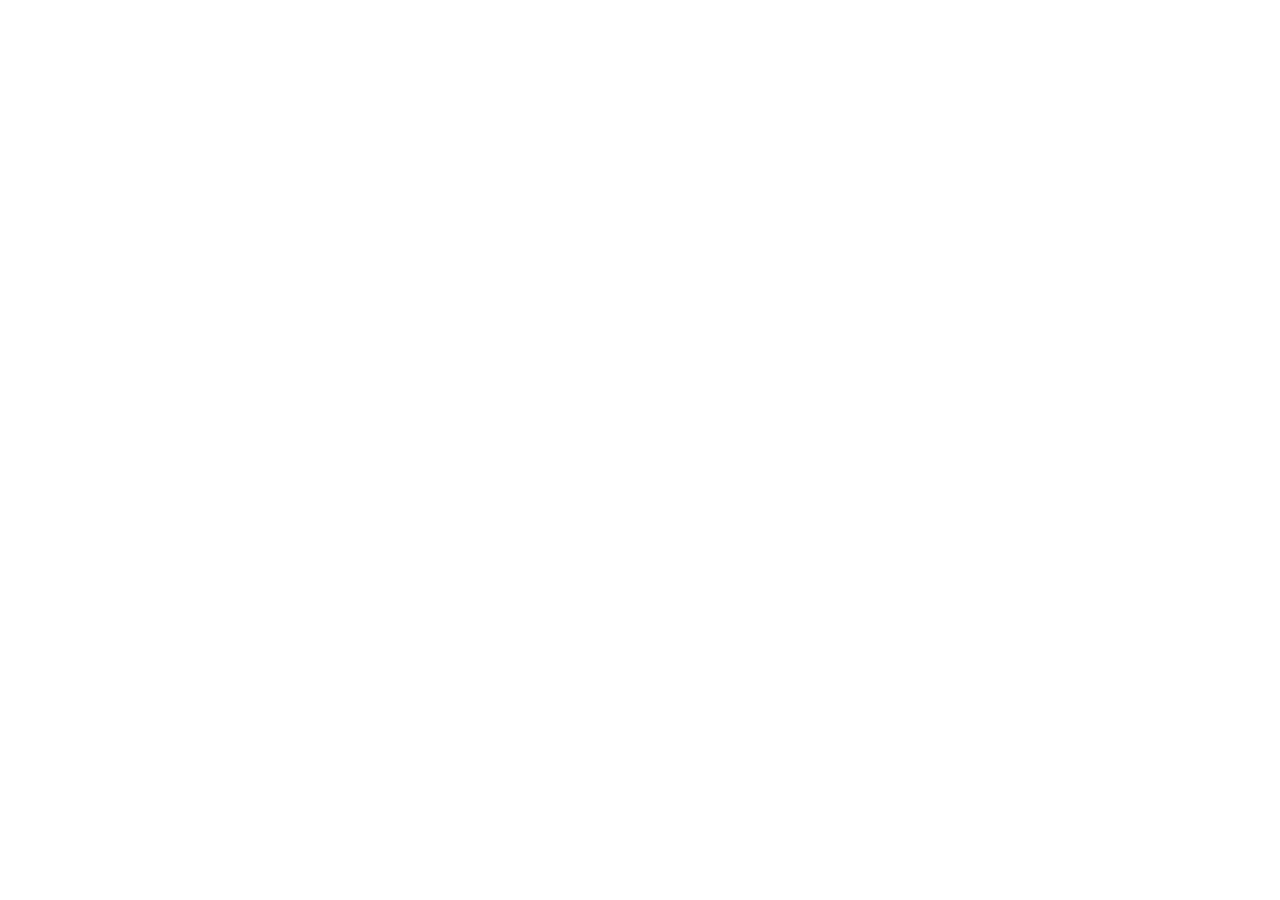
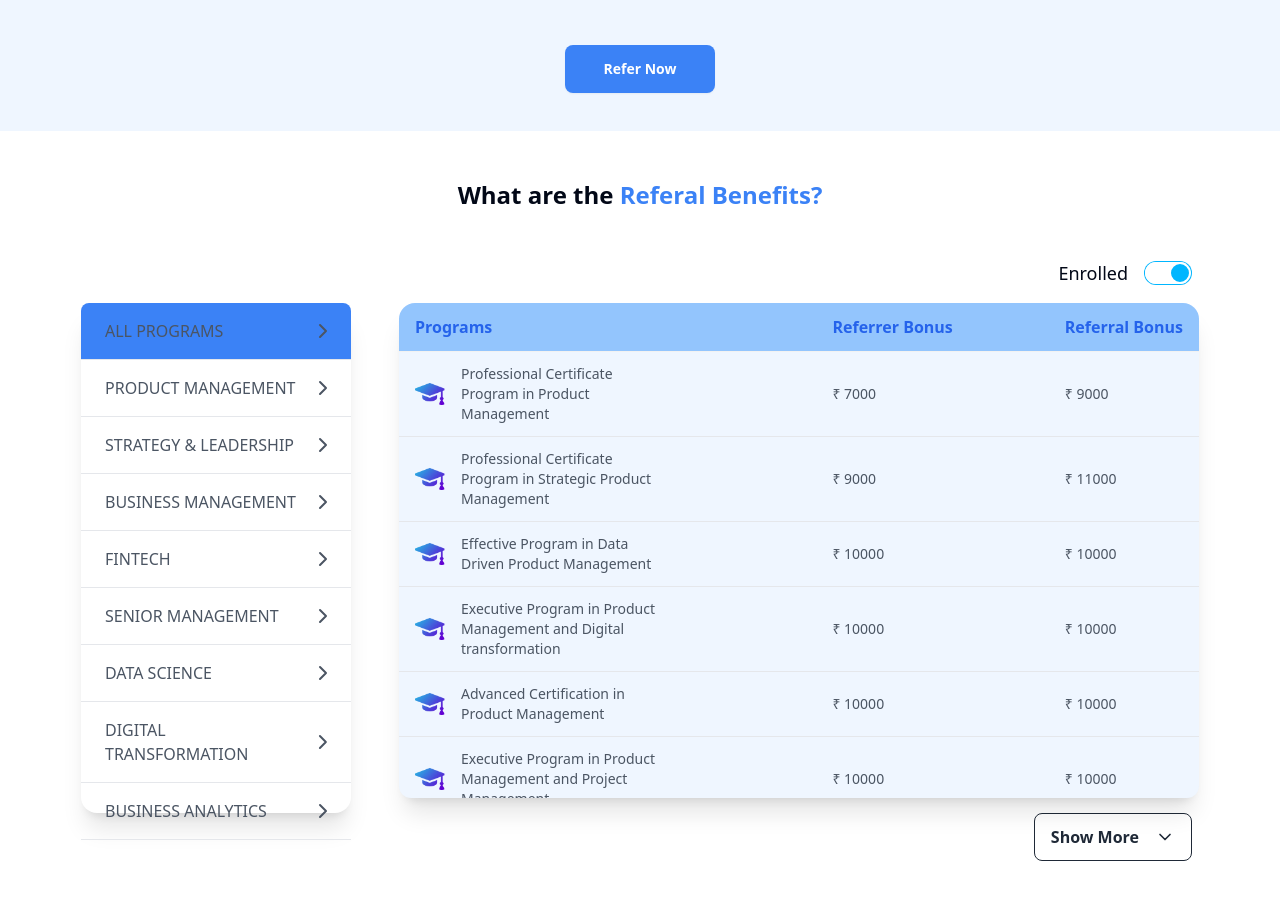
Before and after one commit to prajwal-pl/accredian-frontend-task, a React (Vite) app: page / in a window 1280 px wide. Shown: the part 1320-2220 px from the top of the page. Before the commit the page ends 875 px from the top, so only its background shows below. Built offline with nearby package versions, Linux system fonts and the light colour scheme.

Commit message:
finished referal benefits section

```diff
--- a/@/lib/utils.ts
+++ /dev/null
@@ -1,13 +0,0 @@
-import { type ClassValue, clsx } from "clsx";
-import { twMerge } from "tailwind-merge";
-
-export function cn(...inputs: ClassValue[]) {
-  return twMerge(clsx(inputs));
-}
-
-export const Navlinks = [
-  { name: "Refer", href: "#", active: true },
-  { name: "Benefits", href: "#", active: false },
-  { name: "FAQs", href: "#", active: false },
-  { name: "Support", href: "#", active: false },
-];
--- a/src/components/Navbar.tsx
+++ b/src/components/Navbar.tsx
@@ -1,8 +1,9 @@
 import { ChevronDown } from "lucide-react";
 import React from "react";
 import { Link } from "react-router-dom";
-import { Navlinks } from "../../@/lib/utils";
+
 import clsx from "clsx";
+import { Navlinks } from "@/lib/utils";
 
 type Props = {};
 
--- a/src/components/Refer.tsx
+++ b/src/components/Refer.tsx
@@ -1,9 +1,26 @@
 import React from "react";
+import referImage from "../../public/Figma-accredian.png";
 
 type Props = {};
 
 const Refer = (props: Props) => {
-  return <div>Refer</div>;
+  return (
+    <div className="h-[600px] bg-blue-50">
+      <h1 className="font-semibold text-2xl text-center py-12">
+        How do I <span className="text-blue-500">Refer?</span>
+      </h1>
+      <img
+        className="max-w-5xl mx-auto my-10"
+        src={referImage}
+        alt="refer image"
+        width={800}
+        height={500}
+      />
+      <button className="btn bg-blue-500 text-white border-none max-w-[150px] w-full my-12 flex mx-auto">
+        Refer Now
+      </button>
+    </div>
+  );
 };
 
 export default Refer;
--- /dev/null
+++ b/src/components/ReferalBenefits.tsx
@@ -0,0 +1,82 @@
+import { ProgramRows, Programs } from "@/lib/utils";
+import { ChevronDown, ChevronRight } from "lucide-react";
+import programPic from "/programPic.png";
+import { Link } from "react-router-dom";
+
+type Props = {};
+
+function ReferalBenefits({}: Props) {
+  return (
+    <div className="max-w-6xl mx-auto">
+      <h1 className="font-semibold text-2xl text-center py-12">
+        What are the <span className="text-blue-500">Referal Benefits?</span>
+      </h1>
+      <div className="flex items-center gap-4 justify-end w-full text-lg mb-4 mr-12">
+        Enrolled
+        <input
+          type="checkbox"
+          className="toggle toggle-info toggle-md text-white mr-6"
+          defaultChecked
+        />
+      </div>
+      <div className="max-w-6xl mx-auto flex justify-center gap-12 w-full">
+        <div className="card bg-white shadow-xl h-[510px] w-[270px]">
+          <div className="">
+            {Programs.map((program) => (
+              <Link
+                to={"#"}
+                className={`hover:bg-blue-500  hover:text-white p-4 hover:rounded-lg ${
+                  program.active && "bg-blue-500    rounded-t-lg text-gray-50"
+                }  flex items-center justify-between pl-6 border-b border-spacing-x-1 border-gray-200 font-medium text-gray-600`}
+              >
+                {program.name}
+                <ChevronRight />
+              </Link>
+            ))}
+            <div className="card-actions justify-end"></div>
+          </div>
+        </div>
+        <div>
+          <div className="card w-[800px] h-[495px] bg-blue-300 shadow-xl">
+            <div className="overflow-x-auto rounded-xl">
+              <table className="table rounded-xl">
+                {/* head */}
+                <thead className=" text-blue-600 text-base">
+                  <tr className="rounded-lg">
+                    {/* <th></th> */}
+                    <th className="w-2/3">Programs</th>
+                    <th className="w-1/3">Referrer Bonus</th>
+                    <th className="w-1/3">Referral Bonus</th>
+                  </tr>
+                </thead>
+                <tbody className="bg-blue-50 mt-4 space-x-3">
+                  {ProgramRows.map((program) => (
+                    <tr
+                      key={program.name}
+                      className="border-b border-spacing-x-1 border-gray-200 text-gray-600"
+                    >
+                      <td className="w-2/3 flex items-center gap-2">
+                        <img src={programPic} alt="" width={30} height={30} />
+                        <span className="ml-2">{program.name}</span>
+                      </td>
+                      <td className="w-1/3">₹ {program.bonus1}</td>
+                      <td className="w-1/3">₹ {program.bonus2}</td>
+                    </tr>
+                  ))}
+                </tbody>
+              </table>
+            </div>
+          </div>
+        </div>
+      </div>
+      <div className="max-w-6xl mx-auto flex justify-end gap-12 w-full mb-12">
+        <button className="btn btn-outline flex gap-4 items-center text-base mr-6">
+          Show More
+          <ChevronDown size={20} />
+        </button>
+      </div>
+    </div>
+  );
+}
+
+export default ReferalBenefits;
--- /dev/null
+++ b/src/lib/utils.ts
@@ -0,0 +1,51 @@
+export const Navlinks = [
+  { name: "Refer", href: "#", active: true },
+  { name: "Benefits", href: "#", active: false },
+  { name: "FAQs", href: "#", active: false },
+  { name: "Support", href: "#", active: false },
+];
+
+export const Programs = [
+  { name: "ALL PROGRAMS", href: "#", active: true },
+  { name: "PRODUCT MANAGEMENT", href: "#", active: false },
+  { name: "STRATEGY & LEADERSHIP", href: "#", active: false },
+  { name: "BUSINESS MANAGEMENT", href: "#", active: false },
+  { name: "FINTECH", href: "#", active: false },
+  { name: "SENIOR MANAGEMENT", href: "#", active: false },
+  { name: "DATA SCIENCE", href: "#", active: false },
+  { name: "DIGITAL TRANSFORMATION", href: "#", active: false },
+  { name: "BUSINESS ANALYTICS", href: "#", active: false },
+];
+
+export const ProgramRows = [
+  {
+    name: "Professional Certificate Program in Product Management",
+    bonus1: "7000",
+    bonus2: "9000",
+  },
+  {
+    name: "Professional Certificate Program in Strategic Product Management",
+    bonus1: "9000",
+    bonus2: "11000",
+  },
+  {
+    name: "Effective Program in Data Driven Product Management",
+    bonus1: "10000",
+    bonus2: "10000",
+  },
+  {
+    name: "Executive Program in Product Management and Digital transformation",
+    bonus1: "10000",
+    bonus2: "10000",
+  },
+  {
+    name: "Advanced Certification in Product Management",
+    bonus1: "10000",
+    bonus2: "10000",
+  },
+  {
+    name: "Executive Program in Product Management and Project Management",
+    bonus1: "10000",
+    bonus2: "10000",
+  },
+];
--- a/src/pages/ReferPage.tsx
+++ b/src/pages/ReferPage.tsx
@@ -2,6 +2,7 @@
 import Navbar from "../components/Navbar";
 import HeroCard from "@/components/HeroCard";
 import Refer from "@/components/Refer";
+import ReferalBenefits from "@/components/ReferalBenefits";
 
 type Props = {};
 
@@ -11,6 +12,7 @@
       <Navbar />
       <HeroCard />
       <Refer />
+      <ReferalBenefits />
     </div>
   );
 };
```
Also changed, not shown: @/components/ui/button.tsx (deleted, +0 -56 lines), @/components/ui/card.tsx (deleted, +0 -86 lines), public/programPic.png (added).
